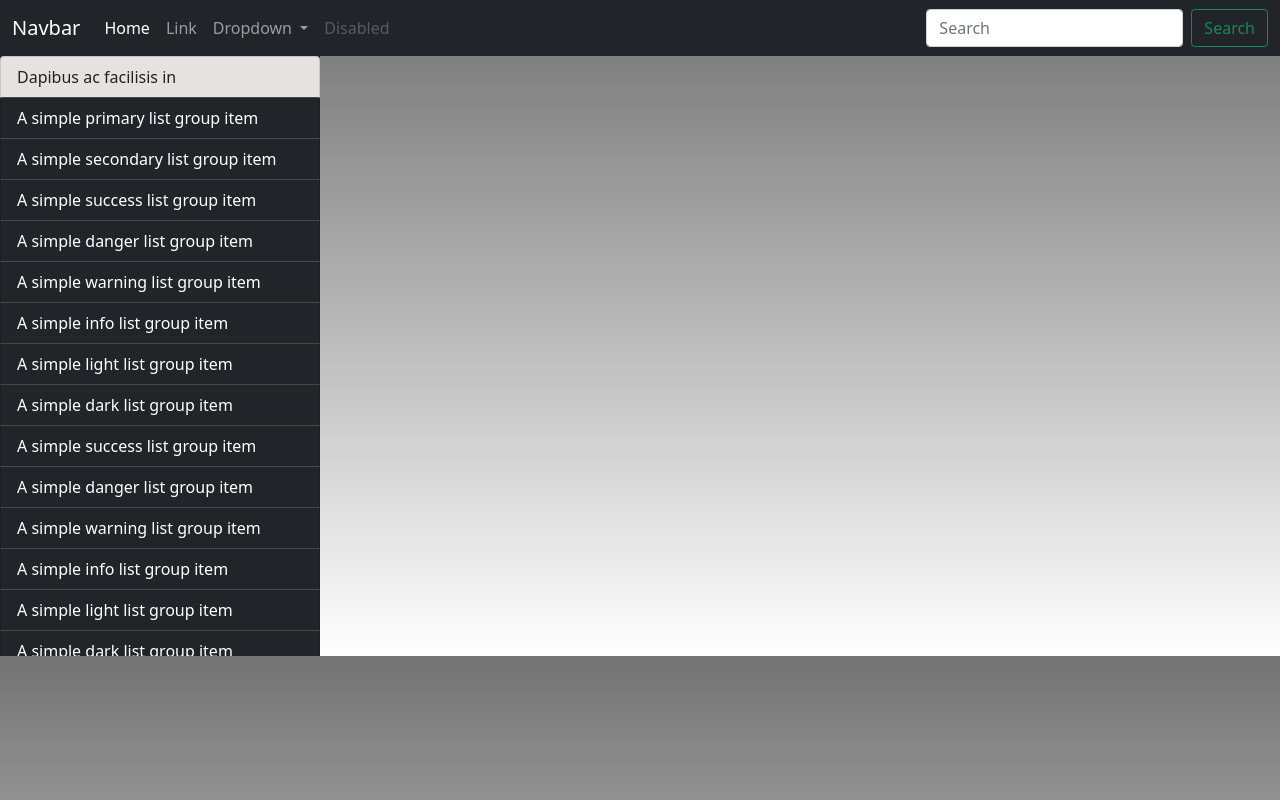
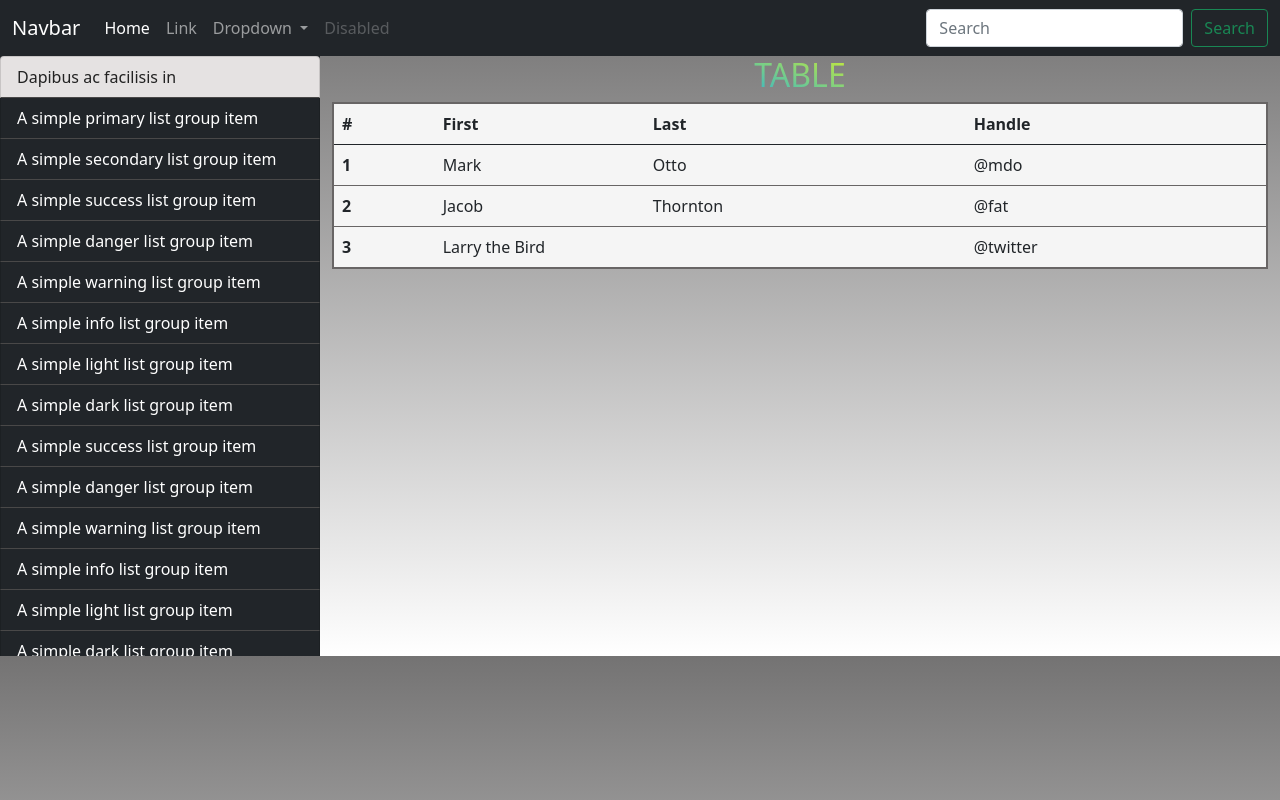
Before and after one commit to 99Divyanshu/bootstrapPractice, a plain HTML site: page bootstrap/example.html in a window 1280 px wide. Drawn offline with nearby package versions, Linux system fonts and the light colour scheme.

Commit message:
table added to main content using template and then modified

```diff
--- a/bootstrap/example.html
+++ b/bootstrap/example.html
@@ -77,8 +77,37 @@
                     <li class="list-group-item list-group-item-dark">A simple dark list group item</li>
                   </ul>
             </div><!--sidebar-->
-            <div class="col-9">
-
+            <div class="col-9" >
+                <h2>TABLE</h2>
+                <table class="table">
+                    <thead>
+                      <tr>
+                        <th scope="col">#</th>
+                        <th scope="col">First</th>
+                        <th scope="col">Last</th>
+                        <th scope="col">Handle</th>
+                      </tr>
+                    </thead>
+                    <tbody>
+                      <tr>
+                        <th scope="row">1</th>
+                        <td>Mark</td>
+                        <td>Otto</td>
+                        <td>@mdo</td>
+                      </tr>
+                      <tr>
+                        <th scope="row">2</th>
+                        <td>Jacob</td>
+                        <td>Thornton</td>
+                        <td>@fat</td>
+                      </tr>
+                      <tr>
+                        <th scope="row">3</th>
+                        <td colspan="2">Larry the Bird</td>
+                        <td>@twitter</td>
+                      </tr>
+                    </tbody>
+                  </table>
             </div><!--main body-->
         </div>
 
--- a/bootstrap/example_style.css
+++ b/bootstrap/example_style.css
@@ -11,3 +11,17 @@
     color: white;
     border-bottom: 1px solid rgb(73, 72, 72);
 }
+.table
+{
+    padding: 10px;
+    border: 2px solid rgb(104, 101, 101);
+    background-color: whitesmoke;
+}
+h2
+{
+
+    text-align:center;
+   background: -webkit-linear-gradient(70deg,violet,rgb(0, 162, 255),yellow,red);
+   -webkit-background-clip: text;
+   -webkit-text-fill-color: transparent;
+}
```
